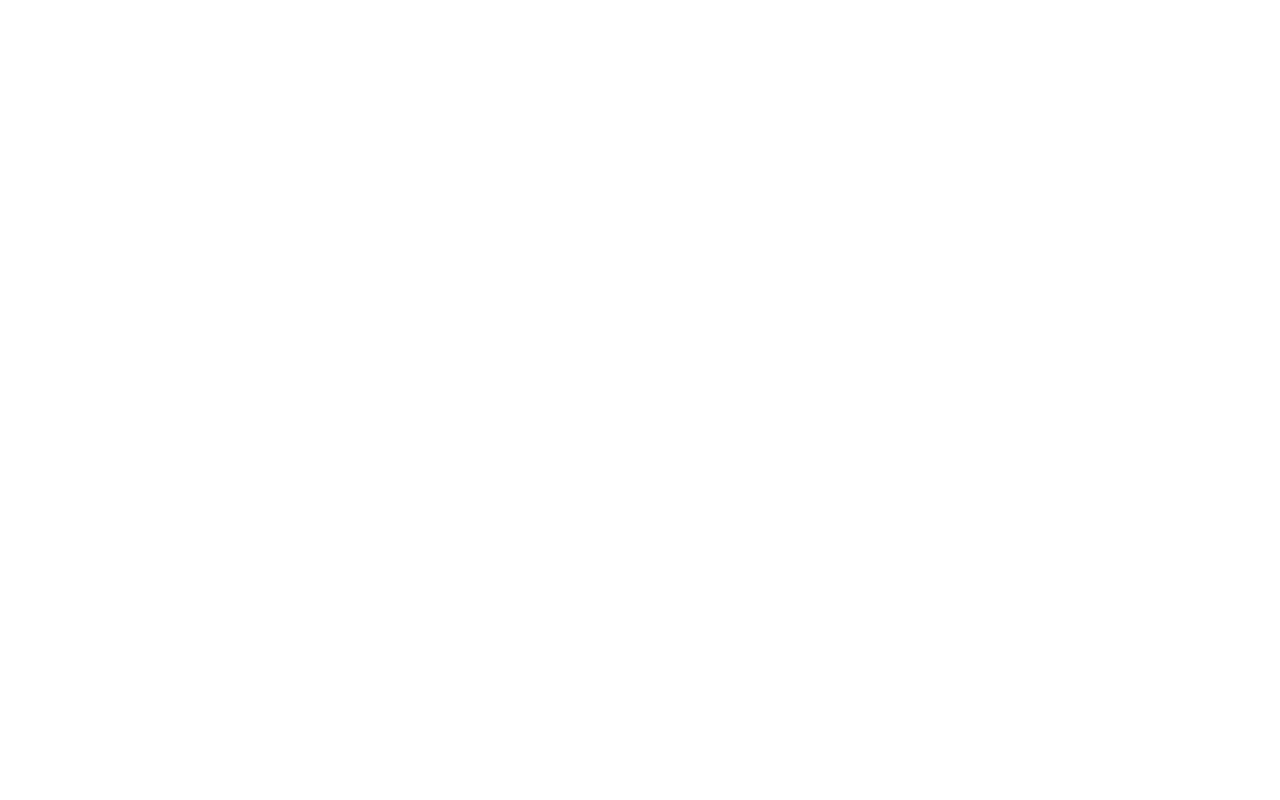
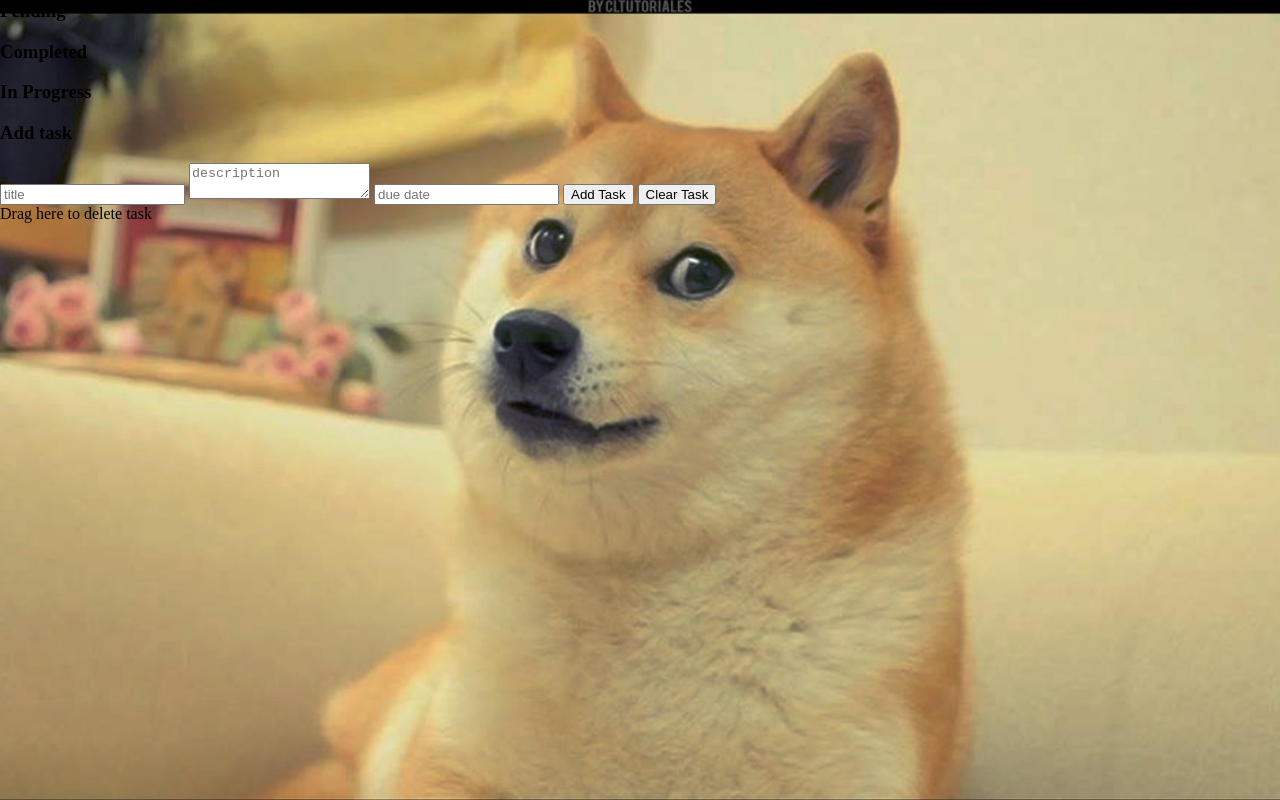
Before and after one commit to isabelacmor/javascript, a plain HTML site: page todo-list/index.html in a window 1280 px wide. Drawn offline with Linux system fonts and the light colour scheme; files that its build step writes are made by us from their sources; files whose address does not match are found by name.

Commit message:
added styling

```diff
--- a/todo-list/index.html
+++ b/todo-list/index.html
@@ -1,18 +1,35 @@
 <html>
 <head>
     <title>To do list</title>
+    <link href="css/style.css" type="text/css" rel="stylesheet" />
 </head>
 <body>
     <div class="task-list" id="pending">
+        <h3>Pending</h3>
     </div>
 
     <div class="task-list" id="completed">
+        <h3>Completed</h3>
     </div>
 
     <div class="task-list" id="inProgress">
+        <h3>In Progress</h3>
     </div>
 
     <div class="task-list">
+        <h3>Add task</h3>
+
+        <form id="todo-form">
+            <input type="text" placeholder="title" />
+            <textarea placeholder="description"></textarea>
+            <input type="text" placeholder="due date" />
+            <input type="button" class="button button-primary" value="Add Task" />
+
+            <input type="button" class="button button-primary" value="Clear Task" />
+            <div id="delete-container">
+                Drag here to delete task
+            </div>
+        </form>
     </div>
 </body>
 </html>
```
